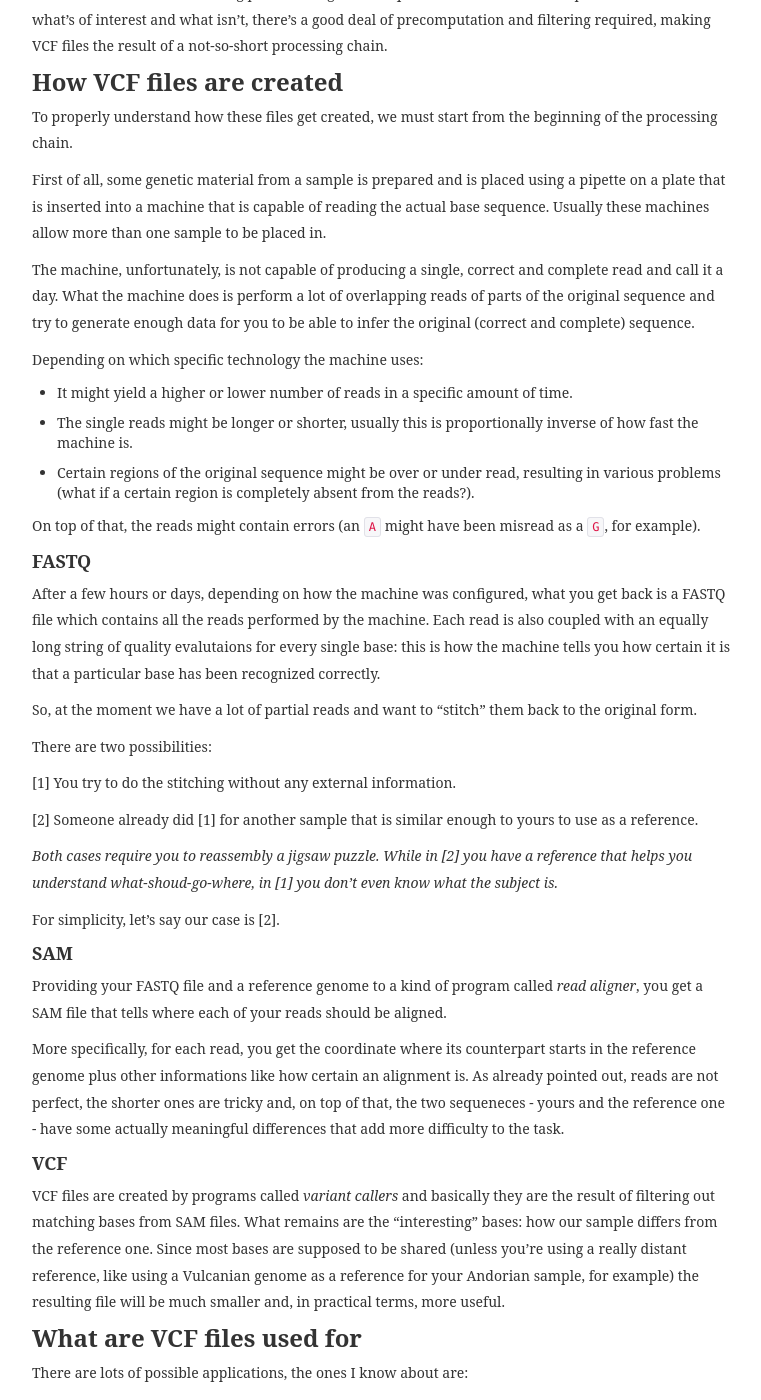
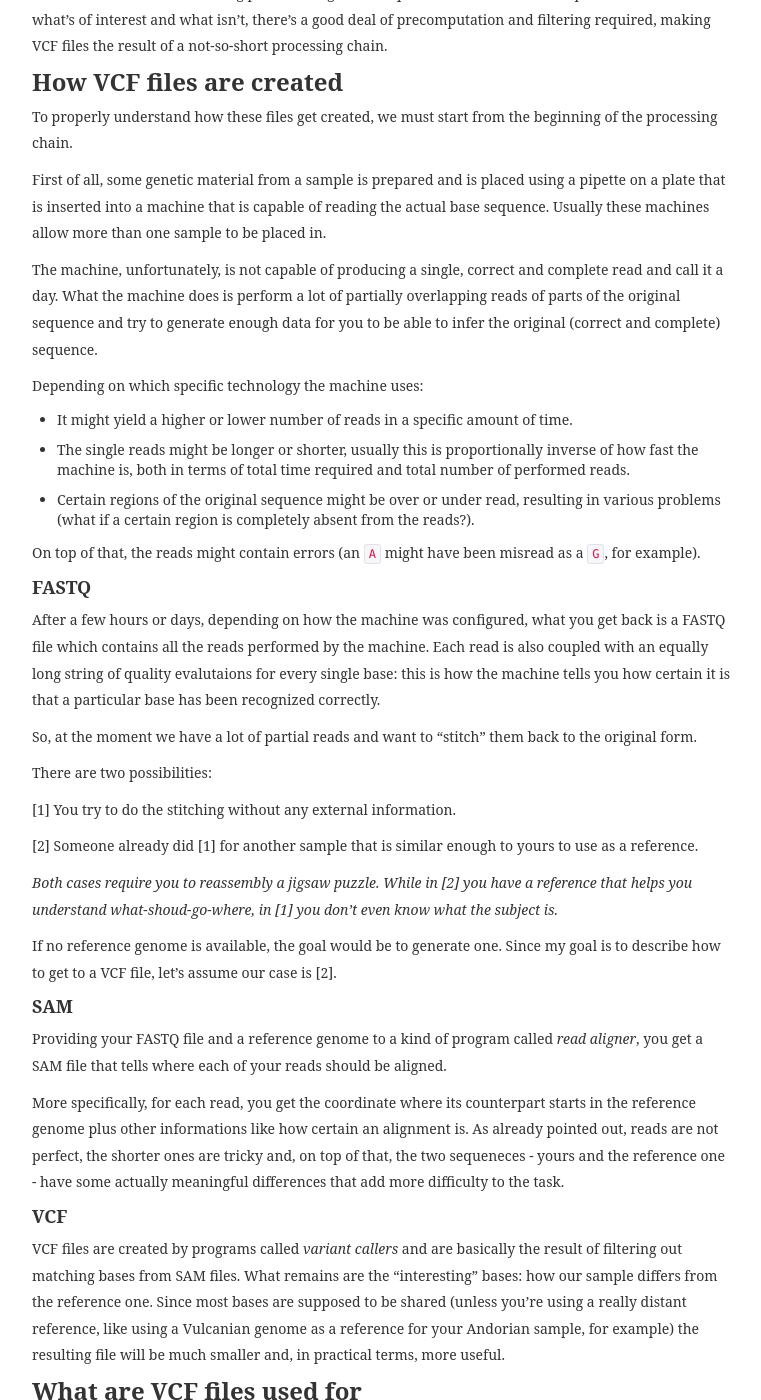
Before and after one commit to kristoff-it/GSoC-2014-OBF, a Jekyll site: the page built from _posts/2014-05-25-what-is-a-vcf-file.md, in a window 1280 px wide and 1400 px high, scrolled down 460 px. Shown: the whole window, without its empty margins (258-1019 px from the left). Built offline with Jekyll 4.4.1, drawn with Linux system fonts in a browser that asks for light colours; some web fonts are replaced; Markdown is read by kramdown in place of the engine named in the settings; some of the changed text lies outside the part shown.

Commit message:
small fixes, added new post

```diff
--- a/_posts/2014-05-25-what-is-a-vcf-file.md
+++ b/_posts/2014-05-25-what-is-a-vcf-file.md
@@ -12,13 +12,13 @@ To properly understand how these files get created, we must start from the begin
 
 First of all, some genetic material from a sample is prepared and is placed using a pipette on a plate that is inserted into a machine that is capable of reading the actual base sequence. Usually these machines allow more than one sample to be placed in.
 
-The machine, unfortunately, is not capable of producing a single, correct and complete read and call it a day. What the machine does is perform a lot of overlapping reads of parts of the original sequence and try to generate enough data for you to be able to infer the original (correct and complete) sequence.
+The machine, unfortunately, is not capable of producing a single, correct and complete read and call it a day. What the machine does is perform a lot of partially overlapping reads of parts of the original sequence and try to generate enough data for you to be able to infer the original (correct and complete) sequence.
 
 Depending on which specific technology the machine uses:
 
    * It might yield a higher or lower number of reads in a specific amount of time.
 
-   * The single reads might be longer or shorter, usually this is proportionally inverse of how fast the machine is.
+   * The single reads might be longer or shorter, usually this is proportionally inverse of how fast the machine is, both in terms of total time required and total number of performed reads.
 
    * Certain regions of the original sequence might be over or under read, resulting in various problems (what if a certain region is completely absent from the reads?).
 
@@ -40,7 +40,8 @@ There are two possibilities:
 *Both cases require you to reassembly a jigsaw puzzle.
 While in [2] you have a reference that helps you understand what-shoud-go-where, in [1] you don't even know what the subject is.*
 
-For simplicity, let's say our case is [2].
+If no reference genome is available, the goal would be to generate one.
+Since my goal is to describe how to get to a VCF file, let's assume our case is [2].
 
 #### SAM ####
 
@@ -51,7 +52,7 @@ As already pointed out, reads are not perfect, the shorter ones are tricky and,
 
 #### VCF ####
 
-VCF files are created by programs called *variant callers* and basically they are the result of filtering out matching bases from SAM files. What remains are the "interesting" bases: how our sample differs from the reference one. Since most bases are supposed to be shared (unless you're using a really distant reference, like using a Vulcanian genome as a reference for your Andorian sample, for example) the resulting file will be much smaller and, in practical terms, more useful.
+VCF files are created by programs called *variant callers* and are basically the result of filtering out matching bases from SAM files. What remains are the "interesting" bases: how our sample differs from the reference one. Since most bases are supposed to be shared (unless you're using a really distant reference, like using a Vulcanian genome as a reference for your Andorian sample, for example) the resulting file will be much smaller and, in practical terms, more useful.
 
 
 ### What are VCF files used for ###
@@ -60,9 +61,10 @@ There are lots of possible applications, the ones I know about are:
 
 * You are trying to identify how some samples differ from others to be able to distinguish between different groups.
 
-* You want to know if a sample has a particular predisposition. Using information stored in other databases you can annotate each "interesting" position with the information on how it might contribute to a particular predisposition or condition.
+* A group of samples expresses a particoular feature that you believe migth have a genetic origin. By matching the "interesting" bases of these samples against a "control group" (similar samples that don't show the feature in question) you can isolate the most probable bases involved.
 
-* A group of samples expresses a particoular feature that you believe migth have a genetic origin. By matching the "interesting" bases of these samples against a "control group" (similar samples that don't show the feature in question) you can isolate the most probable bases involved.
+* You want to know if a sample has a particular predisposition. Using information stored in other databases you can annotate each "interesting" position with the information on how it might contribute to a particular predisposition (or condition).
+
 
 
 In my next post I'm going to write in more detail about VCF files, their structure and small gotchas that came up while trying to build a parser.
```
Also changed, not shown: _posts/2014-05-26-finding-private-characteristics.md (added, +37 -0 lines).
